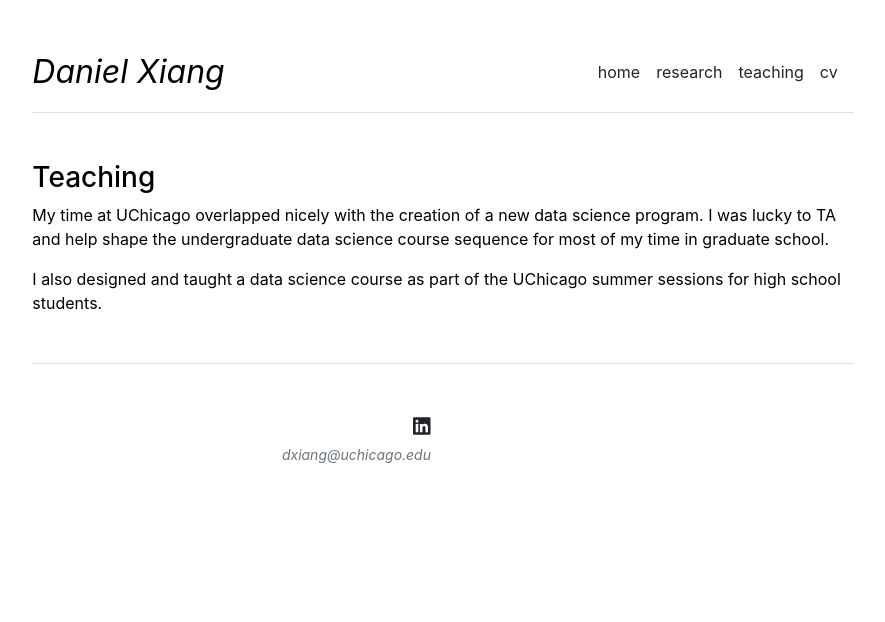
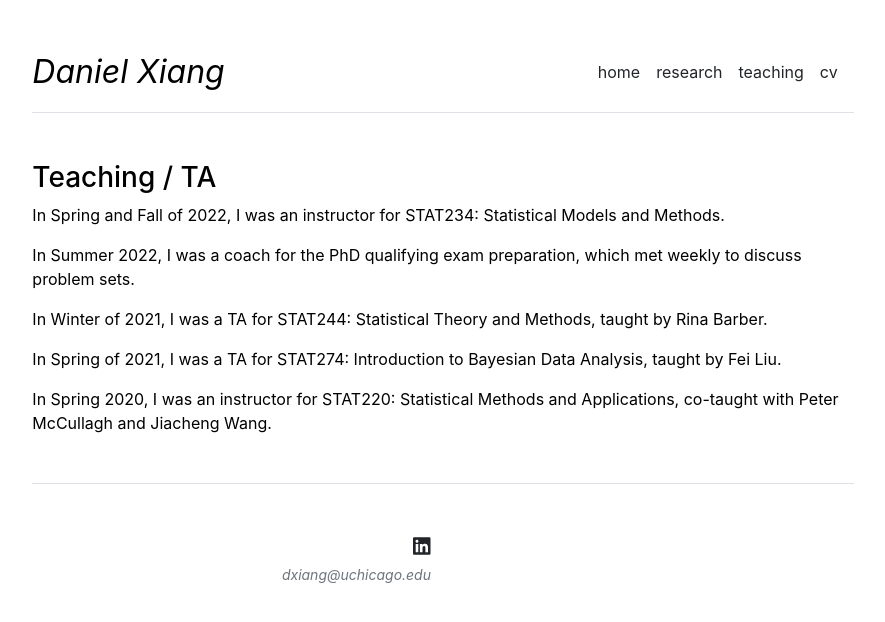
Before and after one commit to dan-xiang/dan-xiang.github.io, a Jekyll site: the page built from teaching.md, in a window 1280 px wide. Shown: the top 622 px of the page, without its empty margins (197-1082 px from the left). Built offline with Jekyll 4.4.1, drawn with Linux system fonts in a browser that asks for light colours.

Commit message:
Update teaching.md
Signed-off-by: dan-xiang <120136833+dan-xiang@users.noreply.github.com>

```diff
--- a/teaching.md
+++ b/teaching.md
@@ -3,9 +3,14 @@ layout: default
 ---
 
 
-### Teaching
+### Teaching / TA
 
-My time at UChicago overlapped nicely with the creation of a new data science program.
-I was lucky to TA and help shape the undergraduate data science course sequence for most of my time in graduate school.
+In Spring and Fall of 2022, I was an instructor for STAT234: Statistical Models and Methods.
 
-I also designed and taught a data science course as part of the UChicago summer sessions for high school students.
+In Summer 2022, I was a coach for the PhD qualifying exam preparation, which met weekly to discuss problem sets.
+
+In Winter of 2021, I was a TA for STAT244: Statistical Theory and Methods, taught by Rina Barber.
+
+In Spring of 2021, I was a TA for STAT274: Introduction to Bayesian Data Analysis, taught by Fei Liu.
+
+In Spring 2020, I was an instructor for STAT220: Statistical Methods and Applications, co-taught with Peter McCullagh and Jiacheng Wang.
```
